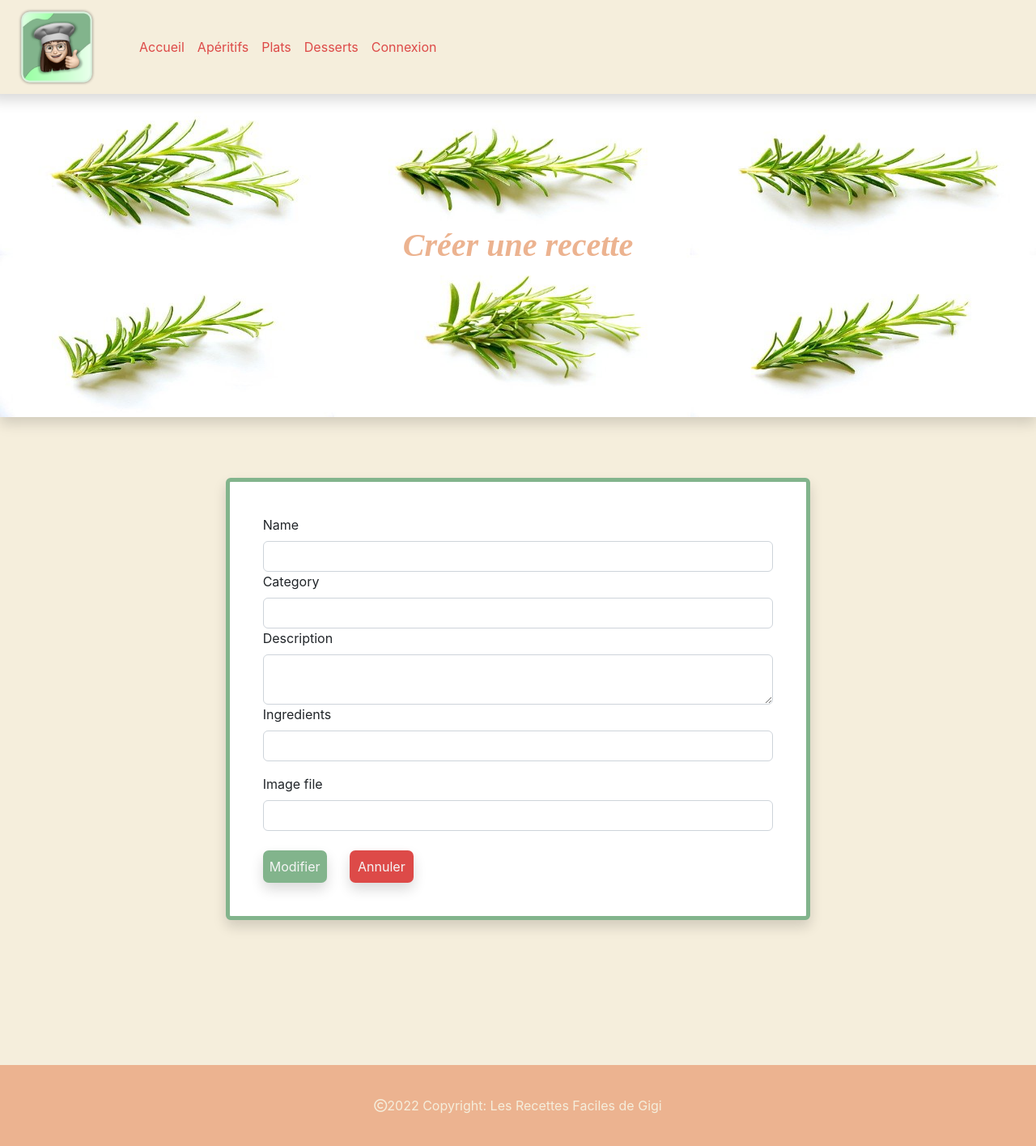
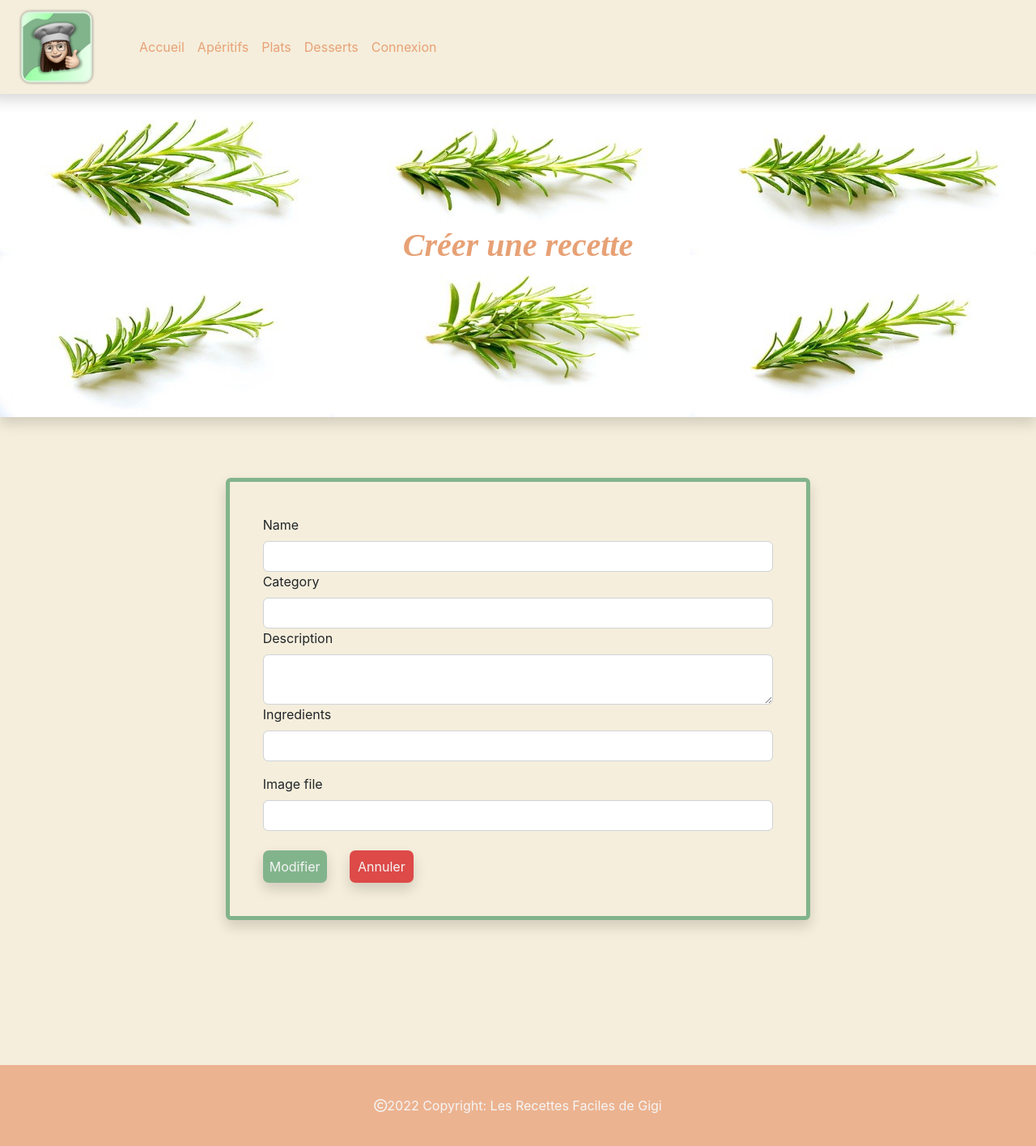
Before and after one commit to PierricM380/RecettesFaciles_Symfony_App, a Symfony app: template templates/pages/recipe/edit.html.twig in a window 1280 px wide. Shown: the whole page at 81% size. Run offline with Twig, Linux system fonts and the light colour scheme; the template is opened without the code that fills it, so the values that code supplies are empty; form fields are guessed from the names that the template uses; some libraries are stand-ins or nearby versions; some web fonts are replaced.

Commit message:
root properties colors

```diff
--- a/public/style.css
+++ b/public/style.css
@@ -1,4 +1,15 @@
 /* GLOBAL */
+:root {
+    --orange-light: #F5EEDC;
+    --orange-dark: #ECB390;
+    --orange-darkness: #e7a175;
+    --whiteSmoke: #f5f5f5;
+    --green-light: #82B48C;
+    --green-dark: #607e60;
+    --red-light: #DD4A48;
+    --red-dark: #C31207;
+}
+
 *,
 ::before,
 ::after {
@@ -32,13 +43,13 @@ h1 {
     font-size: 1.7rem;
     font-style: italic;
     text-align: center;
-    color: #ECB390;
+    color: var(--orange-darkness);
     margin-bottom: 15px;
 }
 
 h2 {
     font-size: 1.3rem;
-    color: #ECB390;
+    color: var(--orange-darkness);
     text-align: center;
     margin-block: 25px;
 }
@@ -111,16 +122,16 @@ nav {
 }
 
 nav li .dropdown-menu {
-    background: #F5EEDC;
+    background: var(--orange-light);
 }
 
 nav ul li .nav-link,
 nav ul li .dropdown-item {
-    color: #DD4A48;
+    color: var(--orange-darkness);
 }
 
 nav ul li .nav-link:hover {
-    color: #ECB390;
+    color: var(--orange-dark);
     text-decoration: underline;
 }
 
@@ -136,7 +147,8 @@ header {
 
 .main_ingredients_new .card,
 .main_recipes_new .card {
-    border: 5px solid #82B48C;
+    border: 5px solid var(--green-light);
+    background: var(--orange-light);
 }
 
 /* MAINS */
@@ -258,7 +266,7 @@ footer div {
 
 footer div .far,
 footer div span {
-    color: #F5EEDC;
+    color: var(--whiteSmoke);
 }
 
 @media screen and (min-width: 992px) {
```
Also changed, not shown: other parts of public/style.css (+21 -25 lines).
